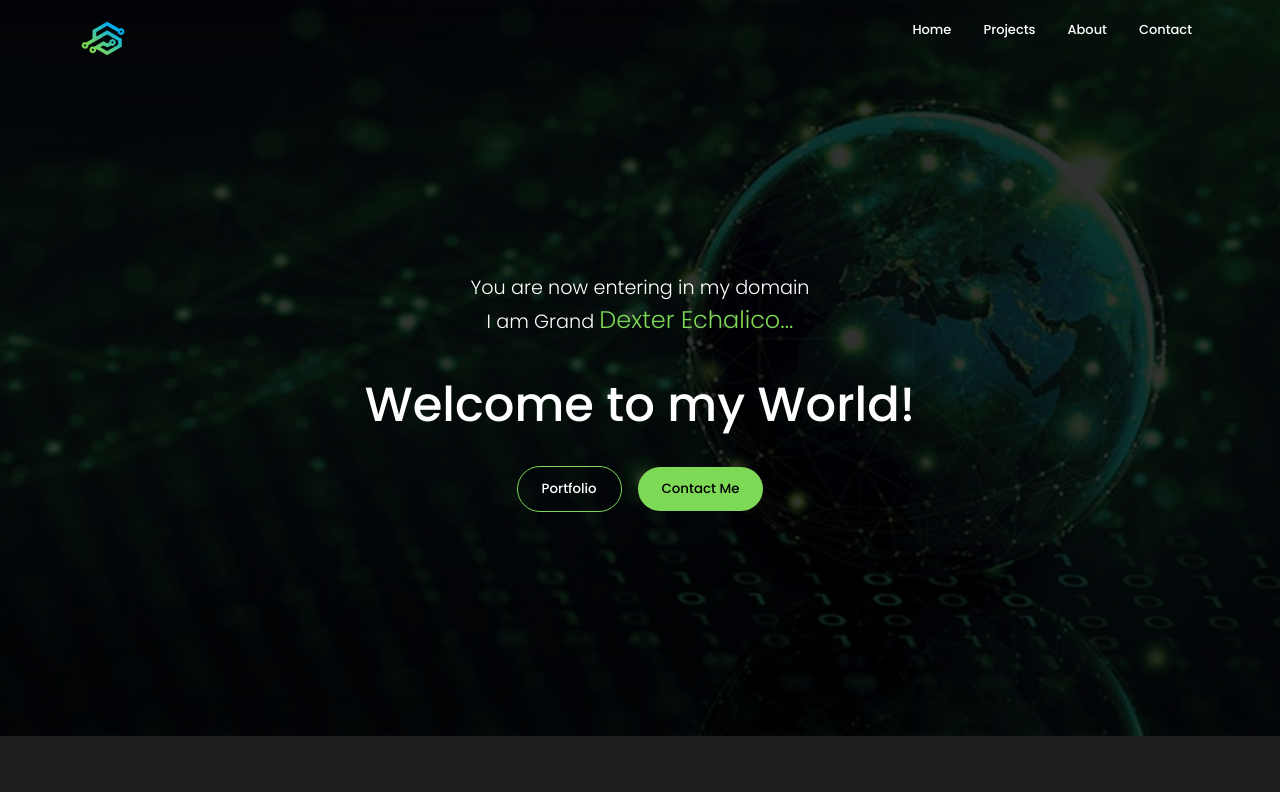
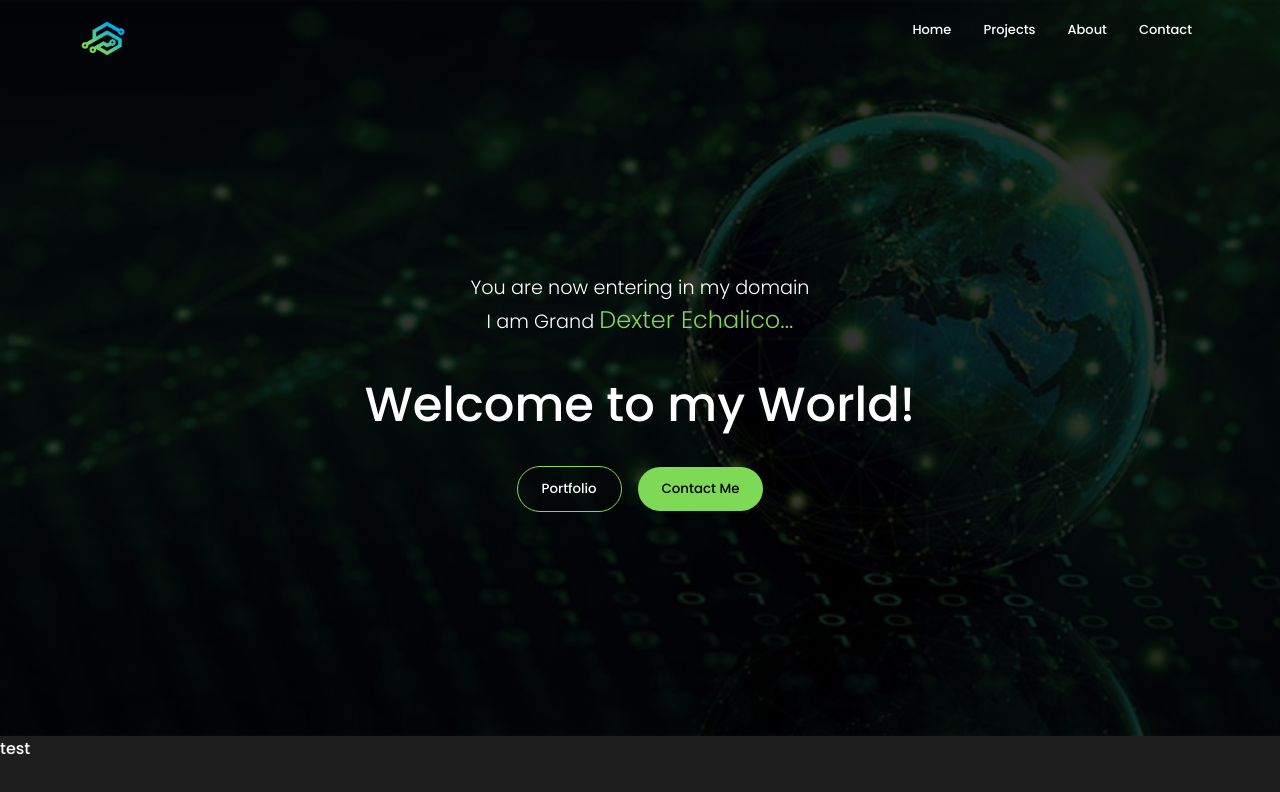
Before and after one commit to Jimzon/grand-dexter, a React (Create React App) app: page / in a window 1280 px wide. Shown: the top 792 px of the page. Built offline with nearby package versions, Linux system fonts and the light colour scheme.

Commit message:
projects component

```diff
--- a/src/App.js
+++ b/src/App.js
@@ -1,9 +1,11 @@
 import Intro from "./components/Intro/intro";
+import Projects from "./components/Projects/projects";
 
 function App() {
   return (
     <div>
       <Intro />
+      <Projects />
     </div>
   );
 }
--- /dev/null
+++ b/src/components/Projects/projects.js
@@ -0,0 +1,7 @@
+import React from "react";
+
+const Projects = () => {
+  return <div>test</div>;
+};
+
+export default Projects;
```
Also changed, not shown: src/components/Projects/projects.css (added).
